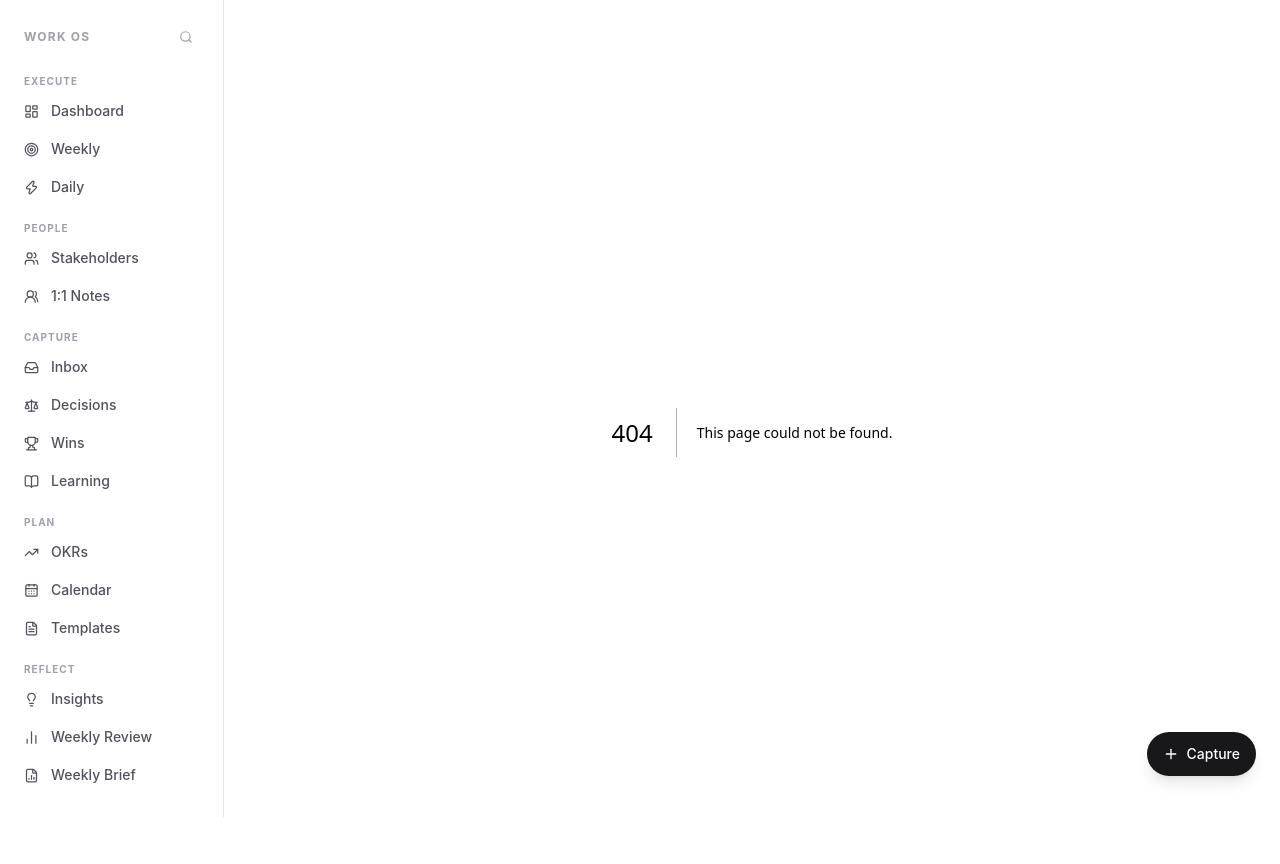
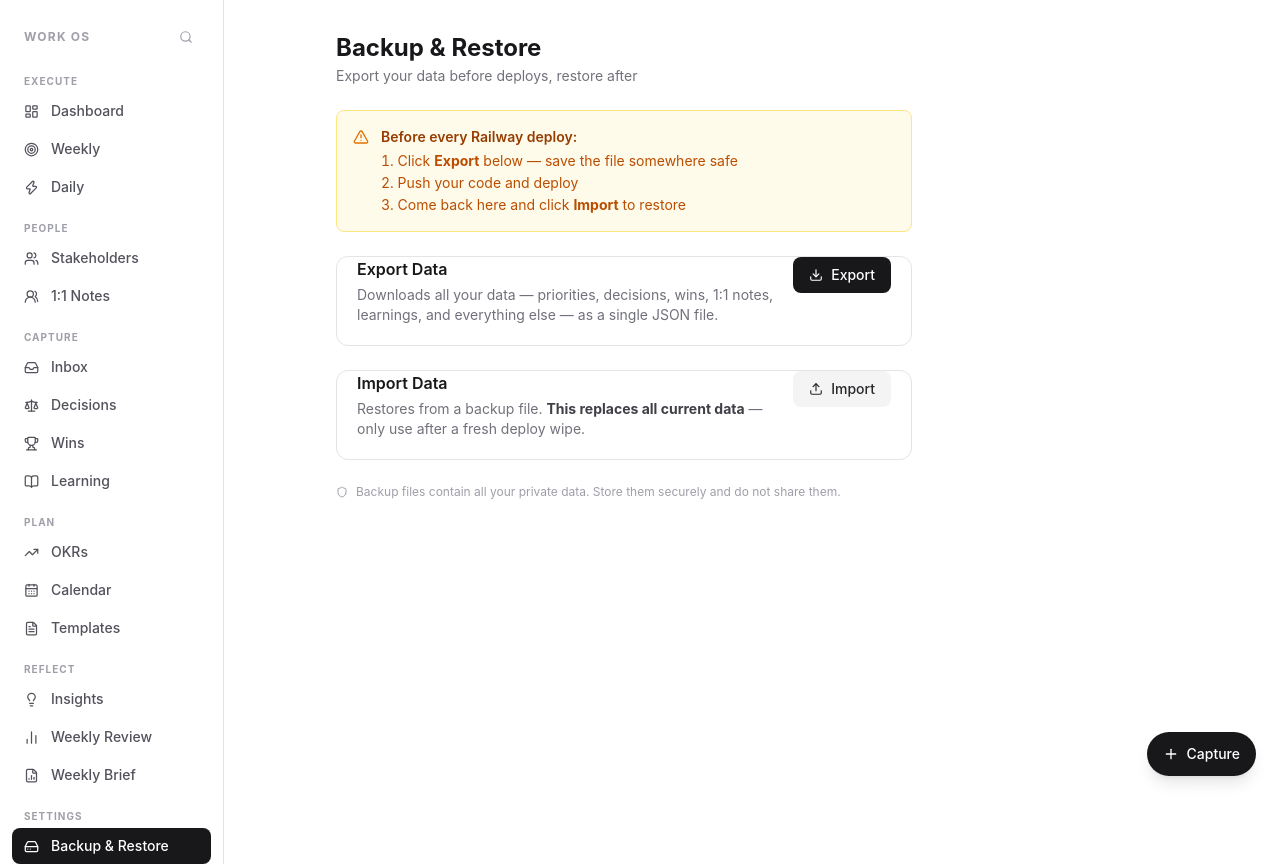
Before and after one commit to EBentjen/Professional-Operating-System, a Next.js app: page /backup in a window 1280 px wide. Before the commit this address had no page. After the commit the page ends 800 px from the top, so only its background shows below. Built offline with nearby package versions, Linux system fonts and the light colour scheme.

Commit message:
Add Backup & Restore page for Railway deploy safety
Export downloads all data as a dated JSON file. Import restores
from a backup with a confirmation step. Linked in nav under Settings.

https://claude.ai/code/session_01QbXAiUiNNj4yVbKc5kuNX1

```diff
--- /dev/null
+++ b/app/api/export/route.ts
@@ -0,0 +1,45 @@
+import { NextResponse } from 'next/server';
+import getDb from '@/lib/db';
+
+const TABLES = [
+  'weeks',
+  'stakeholders',
+  'priorities',
+  'priority_stakeholders',
+  'deliverables',
+  'follow_ups',
+  'daily_focus',
+  'insights',
+  'weekly_reviews',
+  'captures',
+  'decisions',
+  'wins',
+  'one_on_ones',
+  'okrs',
+  'key_results',
+  'financial_events',
+  'templates',
+  'learnings',
+];
+
+export async function GET() {
+  const db = getDb();
+
+  const data: Record<string, unknown[]> = {};
+  for (const table of TABLES) {
+    data[table] = db.prepare(`SELECT * FROM ${table}`).all();
+  }
+
+  const payload = {
+    version: 1,
+    exported_at: new Date().toISOString(),
+    data,
+  };
+
+  return new NextResponse(JSON.stringify(payload, null, 2), {
+    headers: {
+      'Content-Type': 'application/json',
+      'Content-Disposition': `attachment; filename="work-os-backup-${new Date().toISOString().slice(0, 10)}.json"`,
+    },
+  });
+}
--- /dev/null
+++ b/app/api/import/route.ts
@@ -0,0 +1,77 @@
+import { NextRequest, NextResponse } from 'next/server';
+import getDb from '@/lib/db';
+
+const TABLE_ORDER = [
+  'weeks',
+  'stakeholders',
+  'priorities',
+  'priority_stakeholders',
+  'deliverables',
+  'follow_ups',
+  'daily_focus',
+  'insights',
+  'weekly_reviews',
+  'captures',
+  'decisions',
+  'wins',
+  'one_on_ones',
+  'okrs',
+  'key_results',
+  'financial_events',
+  'templates',
+  'learnings',
+];
+
+export async function POST(req: NextRequest) {
+  const db = getDb();
+
+  let payload: { version: number; data: Record<string, Record<string, unknown>[]> };
+  try {
+    payload = await req.json();
+  } catch {
+    return NextResponse.json({ error: 'Invalid JSON' }, { status: 400 });
+  }
+
+  if (payload.version !== 1 || !payload.data) {
+    return NextResponse.json({ error: 'Invalid backup format' }, { status: 400 });
+  }
+
+  const restore = db.transaction(() => {
+    // Disable FK checks during restore
+    db.pragma('foreign_keys = OFF');
+
+    // Clear all tables in reverse order to avoid FK issues
+    for (const table of [...TABLE_ORDER].reverse()) {
+      db.prepare(`DELETE FROM ${table}`).run();
+      // Reset autoincrement counters
+      db.prepare(`DELETE FROM sqlite_sequence WHERE name = ?`).run(table);
+    }
+
+    // Re-insert all rows in dependency order
+    for (const table of TABLE_ORDER) {
+      const rows = payload.data[table];
+      if (!rows || rows.length === 0) continue;
+
+      // Build insert from first row's keys
+      const cols = Object.keys(rows[0]);
+      const placeholders = cols.map(() => '?').join(', ');
+      const stmt = db.prepare(
+        `INSERT OR IGNORE INTO ${table} (${cols.join(', ')}) VALUES (${placeholders})`
+      );
+
+      for (const row of rows) {
+        stmt.run(...cols.map(c => row[c]));
+      }
+    }
+
+    db.pragma('foreign_keys = ON');
+  });
+
+  try {
+    restore();
+    return NextResponse.json({ ok: true, message: 'Data restored successfully' });
+  } catch (err) {
+    db.pragma('foreign_keys = ON');
+    return NextResponse.json({ error: String(err) }, { status: 500 });
+  }
+}
--- /dev/null
+++ b/app/backup/page.tsx
@@ -0,0 +1,165 @@
+'use client';
+
+import { useState, useRef } from 'react';
+import { Download, Upload, AlertTriangle, CheckCircle2, Shield } from 'lucide-react';
+import { Card, CardBody } from '@/components/ui/Card';
+import { Button } from '@/components/ui/Button';
+
+export default function BackupPage() {
+  const [importing, setImporting] = useState(false);
+  const [result, setResult] = useState<{ ok: boolean; message: string } | null>(null);
+  const [confirmOpen, setConfirmOpen] = useState(false);
+  const [pendingFile, setPendingFile] = useState<File | null>(null);
+  const fileRef = useRef<HTMLInputElement>(null);
+
+  function handleExport() {
+    window.location.href = '/api/export';
+  }
+
+  function handleFileChange(e: React.ChangeEvent<HTMLInputElement>) {
+    const file = e.target.files?.[0];
+    if (!file) return;
+    setPendingFile(file);
+    setConfirmOpen(true);
+    // Reset input so same file can be re-selected
+    e.target.value = '';
+  }
+
+  async function confirmImport() {
+    if (!pendingFile) return;
+    setConfirmOpen(false);
+    setImporting(true);
+    setResult(null);
+
+    try {
+      const text = await pendingFile.text();
+      const json = JSON.parse(text);
+      const res = await fetch('/api/import', {
+        method: 'POST',
+        headers: { 'Content-Type': 'application/json' },
+        body: JSON.stringify(json),
+      });
+      const data = await res.json();
+      if (res.ok) {
+        setResult({ ok: true, message: 'Data restored successfully. Refresh the page to see your data.' });
+      } else {
+        setResult({ ok: false, message: data.error || 'Import failed.' });
+      }
+    } catch {
+      setResult({ ok: false, message: 'Could not read file. Make sure it\'s a valid backup JSON.' });
+    } finally {
+      setImporting(false);
+      setPendingFile(null);
+    }
+  }
+
+  return (
+    <div className="space-y-6 max-w-xl">
+      <div>
+        <h1 className="text-2xl font-bold text-zinc-900 dark:text-zinc-100">Backup & Restore</h1>
+        <p className="text-sm text-zinc-500 mt-0.5">Export your data before deploys, restore after</p>
+      </div>
+
+      {/* Deploy workflow reminder */}
+      <div className="rounded-lg border border-amber-200 dark:border-amber-800 bg-amber-50 dark:bg-amber-900/20 p-4">
+        <div className="flex gap-3">
+          <AlertTriangle size={16} className="text-amber-600 dark:text-amber-400 shrink-0 mt-0.5" />
+          <div className="text-sm text-amber-800 dark:text-amber-300 space-y-1">
+            <p className="font-semibold">Before every Railway deploy:</p>
+            <ol className="list-decimal list-inside space-y-0.5 text-amber-700 dark:text-amber-400">
+              <li>Click <strong>Export</strong> below — save the file somewhere safe</li>
+              <li>Push your code and deploy</li>
+              <li>Come back here and click <strong>Import</strong> to restore</li>
+            </ol>
+          </div>
+        </div>
+      </div>
+
+      {/* Export */}
+      <Card>
+        <CardBody>
+          <div className="flex items-start justify-between gap-4">
+            <div>
+              <p className="font-semibold text-zinc-900 dark:text-zinc-100">Export Data</p>
+              <p className="text-sm text-zinc-500 mt-1">
+                Downloads all your data — priorities, decisions, wins, 1:1 notes, learnings, and everything else — as a single JSON file.
+              </p>
+            </div>
+            <Button onClick={handleExport} className="shrink-0">
+              <Download size={14} /> Export
+            </Button>
+          </div>
+        </CardBody>
+      </Card>
+
+      {/* Import */}
+      <Card>
+        <CardBody>
+          <div className="flex items-start justify-between gap-4">
+            <div>
+              <p className="font-semibold text-zinc-900 dark:text-zinc-100">Import Data</p>
+              <p className="text-sm text-zinc-500 mt-1">
+                Restores from a backup file. <strong className="text-zinc-700 dark:text-zinc-300">This replaces all current data</strong> — only use after a fresh deploy wipe.
+              </p>
+            </div>
+            <Button
+              variant="secondary"
+              className="shrink-0"
+              onClick={() => fileRef.current?.click()}
+              disabled={importing}
+            >
+              <Upload size={14} /> {importing ? 'Restoring...' : 'Import'}
+            </Button>
+          </div>
+          <input
+            ref={fileRef}
+            type="file"
+            accept=".json"
+            className="hidden"
+            onChange={handleFileChange}
+          />
+        </CardBody>
+      </Card>
+
+      {/* Confirm dialog */}
+      {confirmOpen && (
+        <div className="fixed inset-0 z-50 flex items-center justify-center bg-black/50 px-4">
+          <div className="w-full max-w-sm bg-white dark:bg-zinc-900 rounded-2xl p-6 shadow-2xl space-y-4">
+            <div className="flex gap-3">
+              <AlertTriangle size={20} className="text-red-500 shrink-0 mt-0.5" />
+              <div>
+                <p className="font-semibold text-zinc-900 dark:text-zinc-100">Replace all data?</p>
+                <p className="text-sm text-zinc-500 mt-1">
+                  This will wipe everything currently in the app and restore from <strong>{pendingFile?.name}</strong>. This cannot be undone.
+                </p>
+              </div>
+            </div>
+            <div className="flex gap-3">
+              <Button onClick={confirmImport} variant="danger" className="flex-1">Yes, restore</Button>
+              <Button variant="secondary" onClick={() => { setConfirmOpen(false); setPendingFile(null); }}>Cancel</Button>
+            </div>
+          </div>
+        </div>
+      )}
+
+      {/* Result */}
+      {result && (
+        <div className={`rounded-lg p-4 flex gap-3 ${result.ok ? 'bg-emerald-50 dark:bg-emerald-900/20 border border-emerald-200 dark:border-emerald-800' : 'bg-red-50 dark:bg-red-900/20 border border-red-200 dark:border-red-800'}`}>
+          {result.ok
+            ? <CheckCircle2 size={16} className="text-emerald-600 dark:text-emerald-400 shrink-0 mt-0.5" />
+            : <AlertTriangle size={16} className="text-red-600 dark:text-red-400 shrink-0 mt-0.5" />
+          }
+          <p className={`text-sm ${result.ok ? 'text-emerald-800 dark:text-emerald-300' : 'text-red-800 dark:text-red-300'}`}>
+            {result.message}
+          </p>
+        </div>
+      )}
+
+      {/* Security note */}
+      <div className="flex gap-2 text-xs text-zinc-400">
+        <Shield size={12} className="shrink-0 mt-0.5" />
+        <p>Backup files contain all your private data. Store them securely and do not share them.</p>
+      </div>
+    </div>
+  );
+}
--- a/components/layout/Nav.tsx
+++ b/components/layout/Nav.tsx
@@ -20,6 +20,7 @@ import {
   BookOpen,
   Search,
   FileBarChart2,
+  HardDrive,
 } from 'lucide-react';
 
 const NAV_SECTIONS = [
@@ -61,6 +62,12 @@ const NAV_SECTIONS = [
       { href: '/insights', label: 'Insights',      icon: Lightbulb },
       { href: '/review',   label: 'Weekly Review', icon: BarChart2 },
       { href: '/brief',    label: 'Weekly Brief',  icon: FileBarChart2 },
+    ],
+  },
+  {
+    label: 'Settings',
+    items: [
+      { href: '/backup', label: 'Backup & Restore', icon: HardDrive },
     ],
   },
 ];
```
